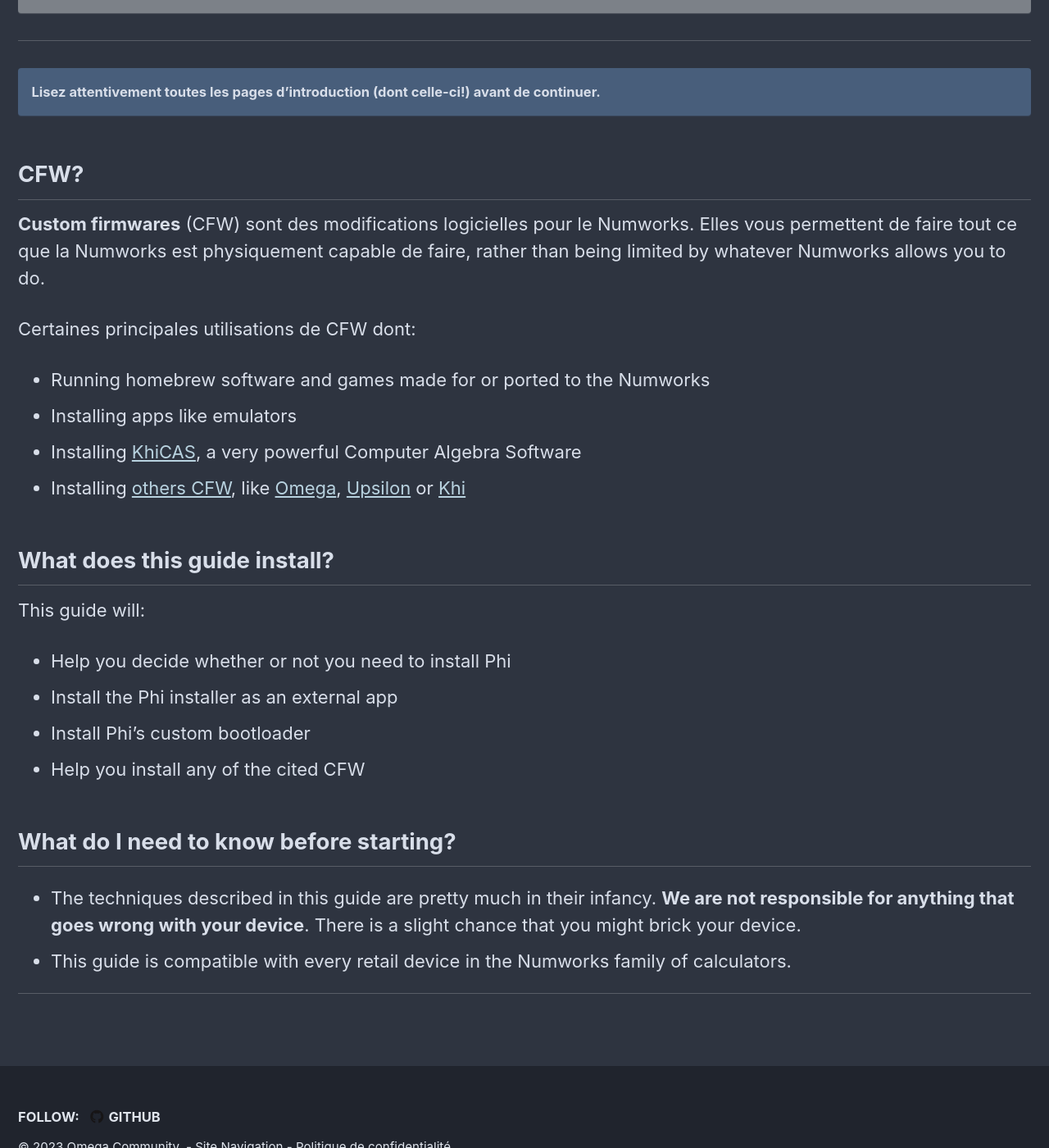
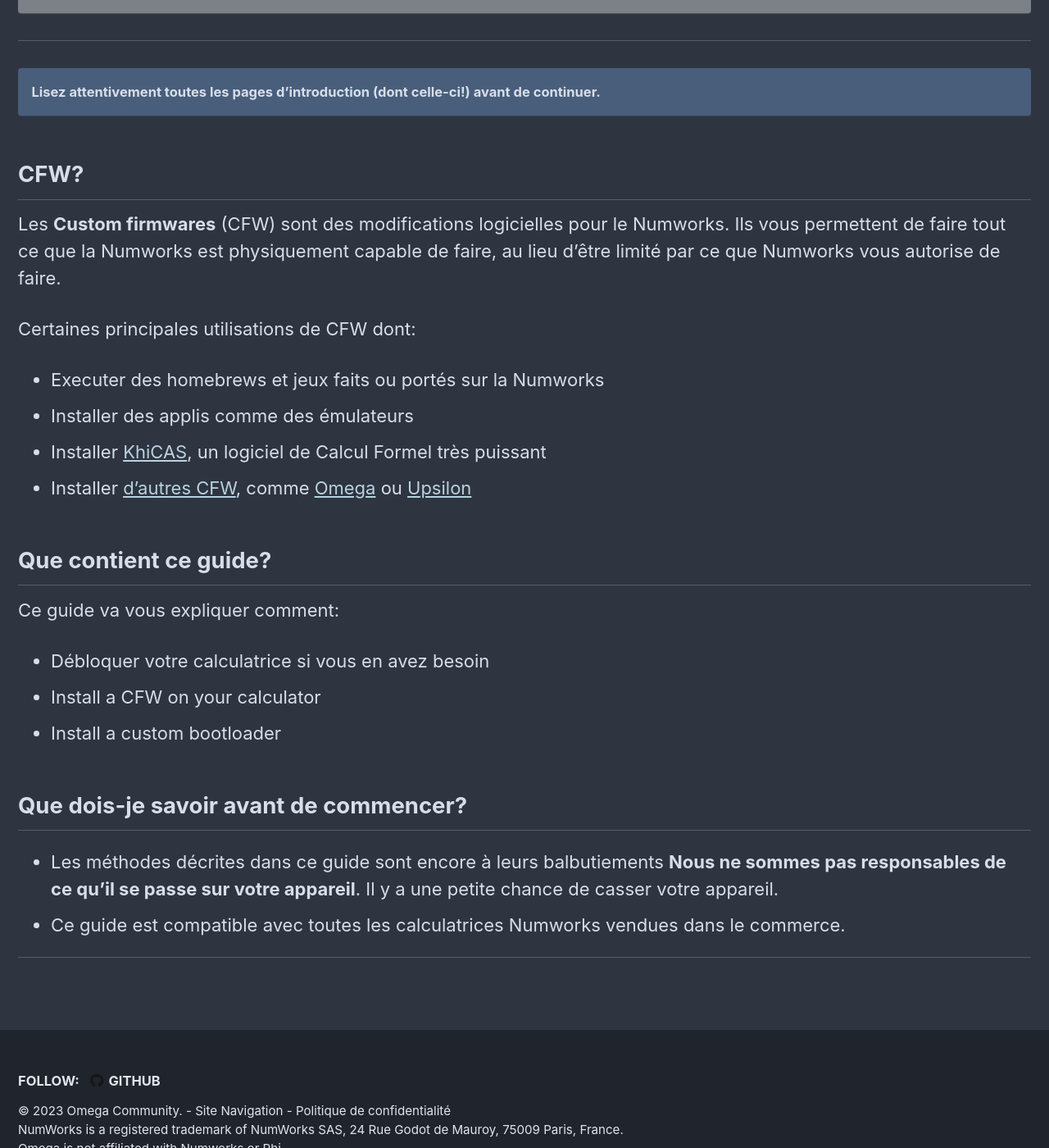
Before and after one commit to Omega-Numworks/Omega-Guide, a Jekyll site: the page built from _pages/fr_FR/home.md, in a window 1280 px wide and 1400 px high, scrolled down 540 px. Shown: the whole window at 82% size. Built offline with Jekyll 4.4.1, drawn with Linux system fonts in a browser that asks for light colours; comment, search, counter and statistics services are not loaded.

Commit message:
Update home.md

```diff
--- a/_pages/fr_FR/home.md
+++ b/_pages/fr_FR/home.md
@@ -14,26 +14,25 @@
 
 ## CFW?
 
-**Custom firmwares** (CFW) sont des modifications logicielles pour le Numworks. Elles vous permettent de faire tout ce que la Numworks est physiquement capable de faire, rather than being limited by whatever Numworks allows you to do.
+Les **Custom firmwares** (CFW) sont des modifications logicielles pour le Numworks. Ils vous permettent de faire tout ce que la Numworks est physiquement capable de faire, au lieu d'être limité par ce que Numworks vous autorise de faire.
 
 Certaines principales utilisations de CFW dont:
 
-* Running homebrew software and games made for or ported to the Numworks
-* Installing apps like emulators
-* Installing [KhiCAS](https://www-fourier.univ-grenoble-alpes.fr/~parisse/numworks/khicasnw.html), a very powerful Computer Algebra Software
-* Installing [others CFW](choose-a-cfw), like [Omega](omega), [Upsilon](upsilon) or [Khi](https://www-fourier.univ-grenoble-alpes.fr/~parisse/nws.html)
+* Executer des homebrews et jeux faits ou portés sur la Numworks
+* Installer des applis comme des émulateurs
+* Installer [KhiCAS](https://www-fourier.univ-grenoble-alpes.fr/~parisse/numworks/khicasnw.html), un logiciel de Calcul Formel très puissant
+* Installer [d'autres CFW](choose-a-cfw), comme [Omega](omega) ou [Upsilon](upsilon)
 
-## What does this guide install?
+## Que contient ce guide?
 
-This guide will:
-  + Help you decide whether or not you need to install Phi
-  + Install the Phi installer as an external app
-  + Install Phi's custom bootloader
-  + Help you install any of the cited CFW
+Ce guide va vous expliquer comment:
+  + Débloquer votre calculatrice si vous en avez besoin
+  + Install a CFW on your calculator
+  + Install a custom bootloader
 
-## What do I need to know before starting?
+## Que dois-je savoir avant de commencer?
 
-* The techniques described in this guide are pretty much in their infancy. **We are not responsible for anything that goes wrong with your device**. There is a slight chance that you might brick your device.
-* This guide is compatible with every retail device in the Numworks family of calculators.
+* Les méthodes décrites dans ce guide sont encore à leurs balbutiements **Nous ne sommes pas responsables de ce qu'il se passe sur votre appareil**. Il y a une petite chance de casser votre appareil.
+* Ce guide est compatible avec toutes les calculatrices Numworks vendues dans le commerce.
 
 ___
```
